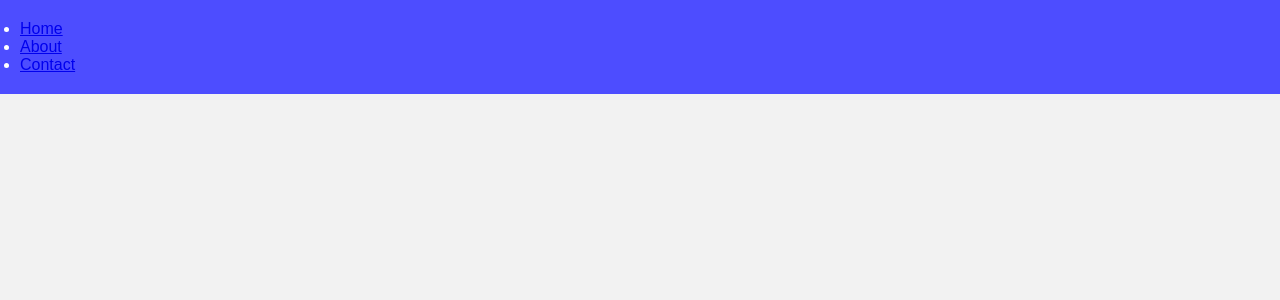
After one commit to Thiago-Taboada/Coin-Detector-flask, a Flask app: page /about in a window 1280 px wide. The commit adds this page. Shown: the top 300 px of the page. Run offline with Flask 3, Linux system fonts and the light colour scheme.

Commit message:
Mudança no template

```diff
--- a/main.py
+++ b/main.py
@@ -9,6 +9,14 @@ APP_ROOT = os.path.dirname(os.path.abspath(__file__))
 @app.route("/")
 def homepage():
     return render_template("index.html")
+
+@app.route('/about')
+def about():
+    return render_template('about.html')
+
+@app.route('/contact')
+def contact():
+    return render_template('contact.html')
 
 @app.route("/detect", methods=["POST"])
 def detect_coins():
--- a/static/css/style.css
+++ b/static/css/style.css
@@ -12,7 +12,6 @@ header {
 	background-color: #4d4dff;
 	color: white;
 	padding: 20px;
-	text-align: center;
 }
 
 h1 {
--- a/static/js/app.js
+++ b/static/js/app.js
@@ -1 +1 @@
-alert("js it's working")
+console.log("js it's working")
--- /dev/null
+++ b/templates/about.html
@@ -0,0 +1,24 @@
+<!DOCTYPE html>
+<html lang="en">
+
+<head>
+    <meta charset="UTF-8" />
+    <meta http-equiv="X-UA-Compatible" content="IE=edge" />
+    <meta name="viewport" content="width=device-width, initial-scale=1.0" />
+    <link rel="stylesheet" href="{{ url_for('static', filename='css/style.css') }}" />
+    <title>About</title>
+</head>
+
+<body>
+    <header>
+        <nav>
+            <ul>
+                <li><a href="/">Home</a></li>
+                <li><a href="/about">About</a></li>
+                <li><a href="/contact">Contact</a></li>
+            </ul>
+        </nav>
+    </header>
+</body>
+
+</html>
```
Also changed, not shown: templates/error.html (+15 -2 lines), templates/index.html (+16 -6 lines).
